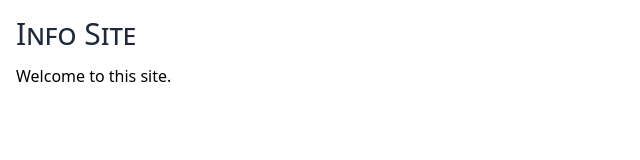
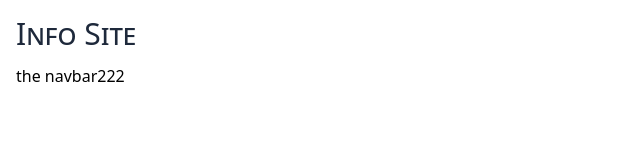
Before and after one commit to edwardtanguay/vite-react-menu-base, a React (Vite) app: page / in a window 1280 px wide. Shown: the top 160 px of the page, without its empty margins (0-640 px from the left). Built offline with nearby package versions, Linux system fonts and the light colour scheme.

Commit message:
nav bar in

```diff
--- a/package.json
+++ b/package.json
@@ -4,7 +4,7 @@
 	"version": "0.0.0",
 	"type": "module",
 	"scripts": {
-		"dev": "vite",
+		"dev": "vite --port 3010 --open",
 		"build": "tsc && vite build",
 		"lint": "eslint . --ext ts,tsx --report-unused-disable-directives --max-warnings 0",
 		"preview": "vite preview",
@@ -13,7 +13,8 @@
 	"dependencies": {
 		"dayjs": "^1.11.10",
 		"react": "^18.2.0",
-		"react-dom": "^18.2.0"
+		"react-dom": "^18.2.0",
+		"react-router-dom": "^6.18.0"
 	},
 	"devDependencies": {
 		"@types/react": "^18.2.15",
--- a/src/App.tsx
+++ b/src/App.tsx
@@ -1,8 +1,11 @@
+import { Outlet } from "react-router-dom";
+import { Header } from "./components/Header";
+
 function App() {
 	return (
 		<>
-			<h1 className="text-3xl mb-3 text-slate-800">Info Site</h1>
-			<p>Welcome to this site.</p>
+			<Header />
+			<Outlet />
 		</>
 	);
 }
--- /dev/null
+++ b/src/components/Header.tsx
@@ -0,0 +1,10 @@
+import { Nav } from "./Nav";
+
+export const Header = () => {
+	return (
+		<>
+			<h1 className="text-3xl mb-3 text-slate-800">Info Site</h1>
+			<Nav/>
+		</>
+	);
+};
--- /dev/null
+++ b/src/components/Nav.tsx
@@ -0,0 +1,3 @@
+export const Nav = () => {
+	return <nav>the navbar222</nav>;
+};
--- /dev/null
+++ b/src/pages/Info.tsx
@@ -0,0 +1,5 @@
+export const Info = () => {
+	return (
+		<p>this is the info page</p>
+	)
+}
--- /dev/null
+++ b/src/pages/Welcome.tsx
@@ -0,0 +1,5 @@
+export const Welcome = () => {
+	return (
+		<p>this is the welcome page</p>
+	)
+}
```
Also changed, not shown: src/main.tsx (+23 -1 lines), 2 other files (tests, documents, lock files or other folders).
